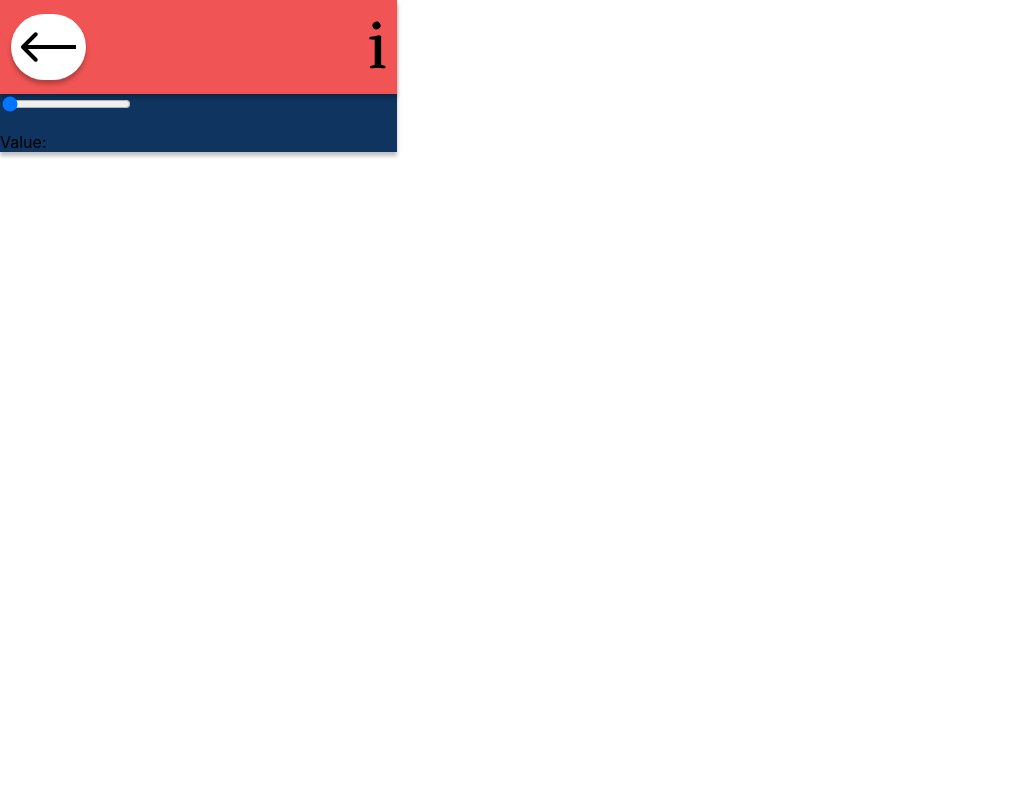
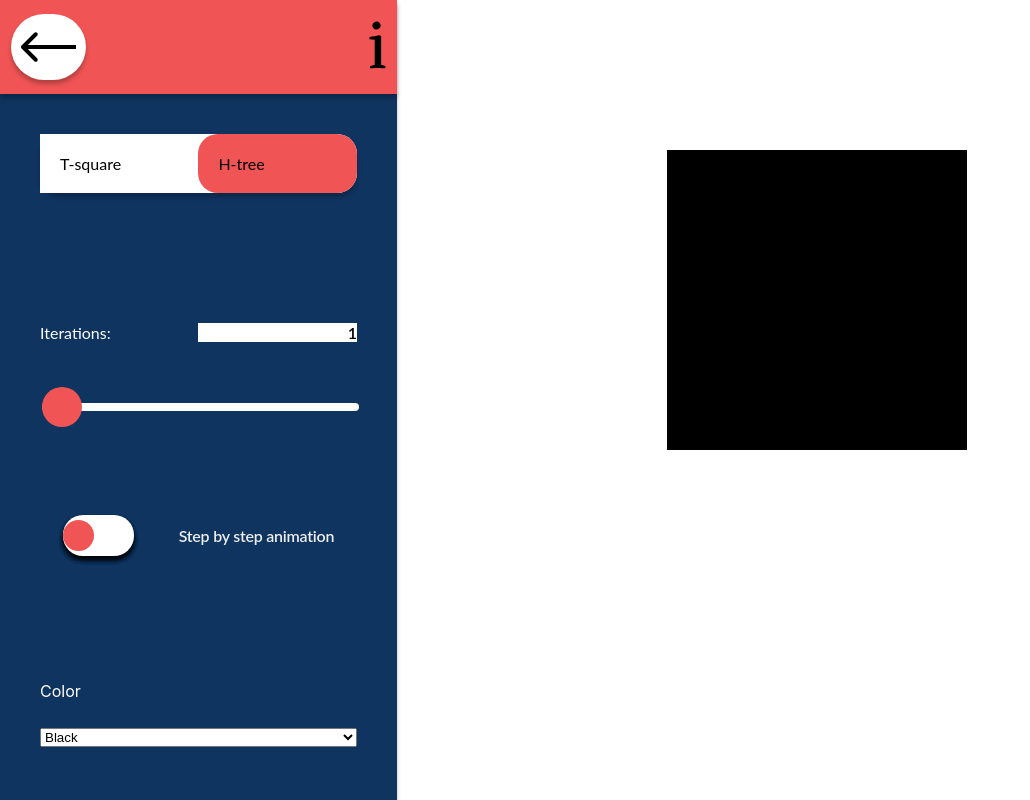
Before and after one commit to RomanSavych0/ComputerGraphics, a React (Create React App) app: page /fractal in a window 1280 px wide. Shown: the top 800 px of the page, without its empty margins (0-1030 px from the left). Built offline with nearby package versions, Linux system fonts and the light colour scheme.

Commit message:
some changes

```diff
--- a/package.json
+++ b/package.json
@@ -6,6 +6,7 @@
     "@testing-library/jest-dom": "^5.11.6",
     "@testing-library/react": "^11.2.2",
     "@testing-library/user-event": "^12.6.0",
+    "classnames": "^2.2.6",
     "node-sass": "^4.14.1",
     "react": "^17.0.1",
     "react-dom": "^17.0.1",
--- a/src/layouts/SecondLayout.jsx
+++ b/src/layouts/SecondLayout.jsx
@@ -1,9 +1,11 @@
 import React from "react";
+import { NavLink } from "react-router-dom";
 import c from "./SecondLayout.module.scss";
 export const SecondLayout = (props) => {
   return (
     <div className={c.layout}>
       <div className={c.buttons}>
+        <NavLink to="/">
           <div className={c.back}>
             <svg
               xmlns="http://www.w3.org/2000/svg"
@@ -18,6 +20,8 @@ export const SecondLayout = (props) => {
               />
             </svg>
           </div>
+        </NavLink>
+
         <div className={c.info}>
           <svg
             xmlns="http://www.w3.org/2000/svg"
--- a/src/main.scss
+++ b/src/main.scss
@@ -52,3 +52,111 @@ body {
 a {
   text-decoration: none !important;
 }
+input[type="range"] {
+  -webkit-appearance: none;
+  width: 100%;
+  height: 8px;
+  outline: none !important;
+  appearance: none;
+  border: none;
+  border-radius: 30px;
+}
+input[type="range"]::-moz-focus-outer {
+  border: 0;
+}
+input[type="range"]:hover {
+  outline: none;
+}
+
+/* Chrome */
+
+input[type="range"]::-webkit-slider-thumb {
+  -webkit-appearance: none;
+  appearance: none;
+  width: 40px;
+  height: 40px;
+  background: #f05454;
+  cursor: pointer;
+  border-radius: 30px;
+  outline: none;
+}
+
+/* Moz */
+
+input[type="range"]::-moz-range-thumb {
+  width: 18px;
+  height: 18px;
+  background: #f1f9f4;
+  cursor: pointer;
+  border-radius: 50%;
+  border: none;
+  outline: none;
+}
+input[type="range"]::-moz-range-progress {
+  background-color: #fff;
+  height: 100%;
+  border-radius: 30px;
+  border: none;
+}
+input[type="range"]::-moz-range-track {
+  background-color: #ccc;
+  border-radius: 30px;
+  border: none;
+  height: 100%;
+}
+
+/* IE*/
+
+input[type="range"]::-ms-fill-lower {
+  background-color: #fff;
+  height: 100%;
+  border-radius: 30px;
+  border: none;
+}
+input[type="range"]::-ms-fill-upper {
+  background-color: #ccc;
+  border-radius: 30px;
+  border: none;
+  height: 100%;
+}
+
+/* tooltip style */
+.tooltip {
+  position: relative;
+  padding: 30px 0;
+}
+
+.tooltip .tooltiptext {
+  visibility: hidden;
+  width: 100px;
+  background-color: #f38080;
+  color: #fff;
+  text-align: center;
+  padding: 5px 0;
+  border-radius: 6px;
+  position: absolute;
+  z-index: 1;
+  top: -5px;
+  left: calc(50% - 50px);
+}
+
+.tooltip:hover .tooltiptext {
+  visibility: visible;
+}
+
+.tooltip .tooltiptext::after {
+  content: "";
+  position: absolute;
+  top: 100%;
+  left: 50%;
+  margin-left: -5px;
+  border-width: 5px;
+  border-style: solid;
+  border-color: #f38080 transparent transparent transparent;
+}
+.slidecontainer {
+  margin-top: 53px;
+}
+select {
+  width: 100%;
+}
--- a/src/pages/Fractals/Fractal.jsx
+++ b/src/pages/Fractals/Fractal.jsx
@@ -1,36 +1,117 @@
 import { SecondLayout } from "layouts/SecondLayout";
-import React, { useEffect, useState } from "react";
+import React, { useEffect, useRef, useState } from "react";
+import { drawCanvas, drawCanvas2 } from "./fractal/fractal";
+import c from "./Fractal.module.scss";
+import cn from "classnames";
+// import "./fractal/fractal.js";
+export const Fractal = () => {
+  const [sliderValue, setSliderValue] = useState(1);
+  const [animationActive, setAnimationActive] = useState(false);
+  const [canvasTSelected, setCanvasTSelected] = useState(false);
+  const [selectedColor, setSelectedColor] = useState("black");
+  const canvas = useRef(null);
+  // const context = canvas.current.getContext("2d");
 
-export const Fractal = () => {
-  const [sliderValue, setSliderValue] = useState(0);
   useEffect(() => {
-    console.log(document.body.classList);
     document.body.style.backgroundColor = "white";
+    const context = canvas.current.getContext("2d");
+    if (canvasTSelected) {
+      drawCanvas(canvas.current, context, sliderValue);
+    } else {
+      drawCanvas2(canvas.current, context, sliderValue);
+    }
+    return () => {
+      document.body.style.backgroundColor = "#0f3460";
+    };
   }, []);
 
   return (
-    <div>
+    <div className={c.fractalWrapper}>
       <SecondLayout>
-        <div>
+        <div className={c.content}>
+          <div className={c.buttons}>
+            <div
+              className={cn(c.button, canvasTSelected && c.active)}
+              onClick={() => {
+                setCanvasTSelected(true);
+              }}
+            >
+              T-square
+            </div>
+            <div
+              className={cn(c.button, !canvasTSelected && c.active)}
+              onClick={() => {
+                setCanvasTSelected(false);
+              }}
+            >
+              H-tree
+            </div>
+          </div>
+          <div className={c.iterations}>
+            <div className={c.title}>Iterations:</div>
+            <div className={c.count}>{sliderValue}</div>
+          </div>
+          <div className="slidecontainer">
             <input
               type="range"
               min={1}
-            max={20}
+              max={10}
               value={sliderValue}
               onChange={(e) => {
                 // @ts-ignore
                 setSliderValue(e.target.value);
+                if (canvasTSelected) {
+                  drawCanvas(
+                    canvas.current,
+                    canvas.current.getContext("2d"),
+                    sliderValue,
+                    selectedColor
+                  );
+                } else {
+                  drawCanvas2(
+                    canvas.current,
+                    canvas.current.getContext("2d"),
+                    sliderValue,
+                    selectedColor
+                  );
+                }
               }}
               className="slider"
               id="myRange"
             />
-          <p>
-            Value: <span id="demo"></span>
-          </p>
+          </div>
+
+          <div className={c.animation}>
+            <div
+              className={cn(c.checkbox, animationActive && c.active)}
+              onClick={() => {
+                setAnimationActive(!animationActive);
+              }}
+            ></div>
+            <div className={c.title}> Step by step animation</div>
+          </div>
+          <div className={c.color}>
+            <div className={c.color__title}>Color</div>
+            <div className={c.color__selectWrapper}>
+              <select
+                onChange={(e) => {
+                  setSelectedColor(e.target.value);
+                }}
+              >
+                <option value="purple">Purple</option>
+                <option value="green">Green</option>
+                <option selected value="black">
+                  Black
+                </option>
+                <option value="red">Red</option>
+              </select>
+            </div>
+          </div>
         </div>
       </SecondLayout>
-      <div>
-        <canvas id="c" height="600" width="840"></canvas>
+      <div className={c.main}>
+        <canvas ref={canvas} id="c" height="600" width="840"></canvas>
+        {/* <canvas id="d" height="600" width="840"></canvas> */}
       </div>
     </div>
   );
--- /dev/null
+++ b/src/pages/Fractals/Fractal.module.scss
@@ -0,0 +1,108 @@
+.fractalWrapper {
+  display: flex;
+}
+.content {
+  padding-top: 40px;
+  padding-left: 40px;
+  padding-right: 40px;
+  padding-bottom: 207px;
+}
+.main {
+}
+.buttons {
+  font-family: Lato;
+
+  display: flex;
+  //   justify-content: space-between;
+  //   background: #f05454;
+  box-shadow: 0px 4px 4px rgba(0, 0, 0, 0.25);
+  border-radius: 20px;
+  background: white;
+
+  .button {
+    width: 50%;
+    padding: 20px;
+    background: white;
+    cursor: pointer;
+    &.active {
+      background: #f05454;
+      border-radius: 20px;
+    }
+  }
+}
+.iterations {
+  font-family: Lato;
+
+  justify-content: space-between;
+  display: flex;
+  margin-top: 130px;
+
+  .title {
+    width: 50%;
+    color: white;
+  }
+  .count {
+    width: 50%;
+    background: white;
+    display: flex;
+    justify-content: flex-end;
+    font-style: normal;
+    font-weight: 600;
+
+    letter-spacing: -0.015em;
+
+    color: #000000;
+  }
+}
+.animation {
+  display: flex;
+  margin-top: 100px;
+  justify-content: space-around;
+  align-items: center;
+  .checkbox {
+    cursor: pointer;
+    width: 71px;
+    height: 41px;
+    background: #ffffff;
+    box-shadow: 0px 4px 4px rgba(0, 0, 0, 0.25), 0px 4px 4px rgba(0, 0, 0, 0.25),
+      0px 4px 4px rgba(0, 0, 0, 0.25), 0px 4px 4px rgba(0, 0, 0, 0.25),
+      0px 4px 4px rgba(0, 0, 0, 0.25), 0px 4px 4px rgba(0, 0, 0, 0.25),
+      0px 4px 4px rgba(0, 0, 0, 0.25);
+    border-radius: 20px;
+
+    &::after {
+      transition: all 1s ease-out;
+      content: "";
+      display: block;
+      width: 31px;
+      height: 31px;
+      background: #f05454;
+      position: relative;
+      border-radius: 38px;
+      top: 5px;
+    }
+    &.active {
+      transition: all 1s ease-out;
+
+      &::after {
+        left: 41px;
+      }
+    }
+  }
+  .title {
+    font-family: Lato;
+    font-style: normal;
+    font-weight: 600;
+
+    letter-spacing: -0.015em;
+
+    color: #eeeeee;
+  }
+}
+.color {
+  margin-top: 125px;
+  color: white;
+  &__selectWrapper {
+    margin-top: 25px;
+  }
+}
--- /dev/null
+++ b/src/pages/Fractals/fractal/fractal.js
@@ -0,0 +1,112 @@
+export const drawCanvas = (canvas, context, depth, color) => {
+  context.strokeStyle = color;
+
+  const center = {
+    x: canvas.width / 2.0,
+    y: canvas.height / 2.0,
+  };
+
+  // constants
+  const sqrt2 = Math.sqrt(2);
+  const len = canvas.width / sqrt2 / sqrt2;
+
+  // recursive func
+  const hTree = (point, len, depth) => {
+    if (depth === 0) {
+      return;
+    }
+
+    // draw horizontal line
+    const h1 = { x: point.x - len / 2.0, y: point.y };
+    const h2 = { x: point.x + len / 2.0, y: point.y };
+    drawLine(h1, h2);
+
+    // draw vertical lines
+    len = len / sqrt2;
+
+    const v1 = { x: h1.x, y: h1.y - len / 2.0 };
+    const v2 = { x: h1.x, y: h1.y + len / 2.0 };
+    drawLine(v1, v2);
+
+    const v3 = { x: h2.x, y: h2.y - len / 2.0 };
+    const v4 = { x: h2.x, y: h2.y + len / 2.0 };
+    drawLine(v3, v4);
+
+    // compute new length, depth
+    depth--;
+    len = len / sqrt2;
+
+    // recurse recurse recurse recurse
+    hTree(v1, len, depth);
+    hTree(v2, len, depth);
+    hTree(v3, len, depth);
+    hTree(v4, len, depth);
+  };
+
+  // line helper
+  const drawLine = (from, to) => {
+    context.beginPath();
+    context.moveTo(from.x, from.y);
+    context.lineTo(to.x, to.y);
+    context.stroke();
+  };
+
+  // paint helper
+  const paint = () => {
+    context.clearRect(0, 0, canvas.width, canvas.height);
+
+    hTree(center, len, depth);
+  };
+
+  // fire away
+  paint();
+};
+
+let depth = 2;
+
+export const drawCanvas2 = (canvas1, context1, depth1, color) => {
+  context1.strokeStyle = "#00386B";
+
+  const center1 = {
+    x: canvas1.width / 2.0,
+    y: canvas1.height / 2.0,
+  };
+
+  const len1 = canvas1.height / 2;
+
+  const paint1 = () => {
+    context1.clearRect(0, 0, canvas1.width, canvas1.height);
+    tSquare(center1, len1, depth1);
+  };
+
+  const tSquare = (point, length1, depth) => {
+    if (depth === 0) {
+      return;
+    }
+
+    // draw central square
+    context1.fillStyle = color;
+    context1.fillRect(
+      point.x - length1 / 2,
+      point.y - length1 / 2,
+      length1,
+      length1
+    );
+
+    depth--;
+    length1 = length1 / 2;
+
+    var v1 = { x: point.x - length1, y: point.y - length1 };
+    var v2 = { x: point.x + length1, y: point.y + length1 };
+
+    var v3 = { x: point.x - length1, y: point.y + length1 };
+    var v4 = { x: point.x + length1, y: point.y - length1 };
+    // recurse recurse recurse recurse
+    tSquare(v1, length1, depth);
+    tSquare(v2, length1, depth);
+    tSquare(v3, length1, depth);
+    tSquare(v4, length1, depth);
+  };
+
+  paint1();
+};
```
Also changed, not shown: 2 other files (tests, documents, lock files or other folders). Lines whose indentation alone changed are shown as unchanged.
